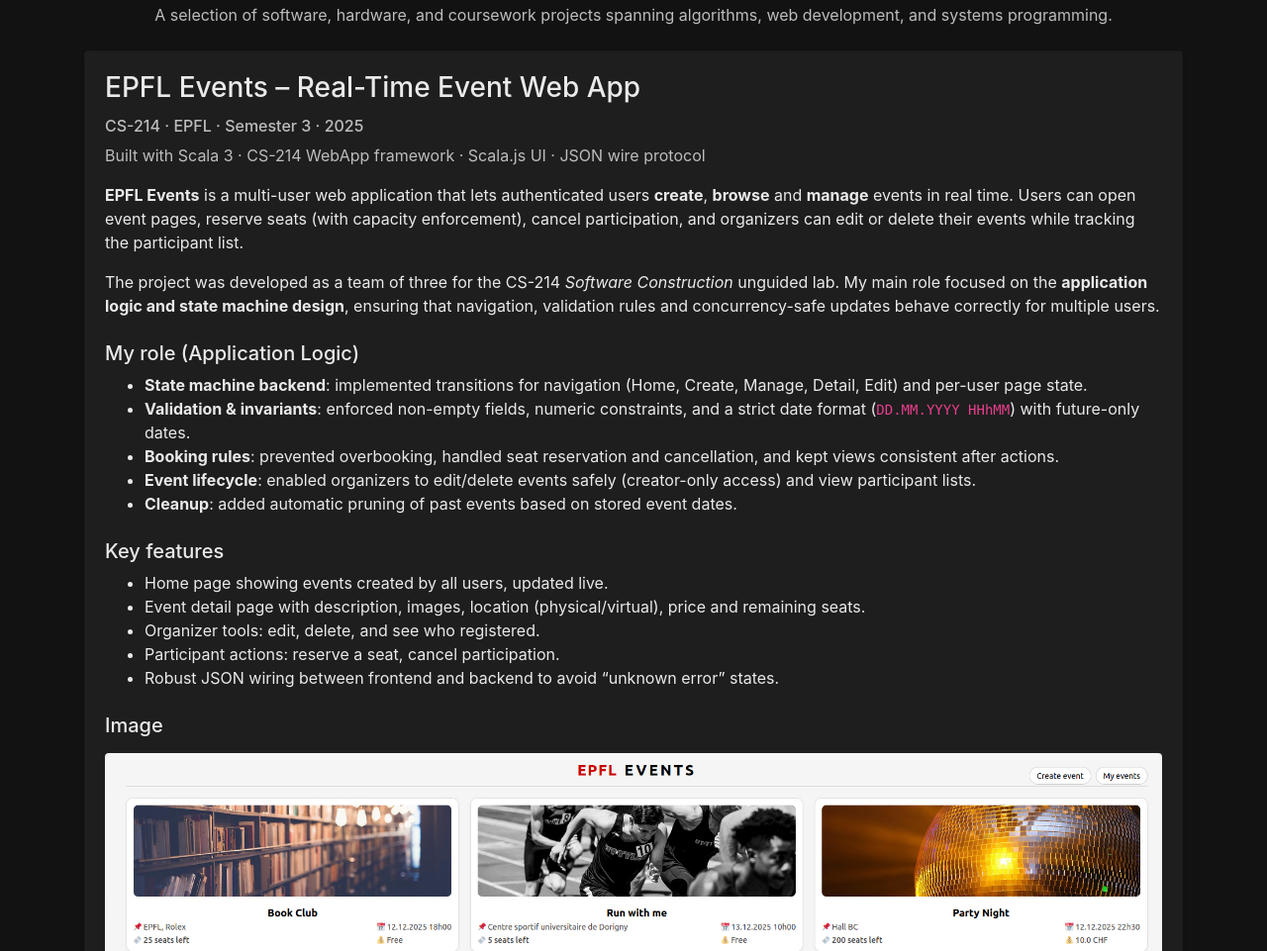
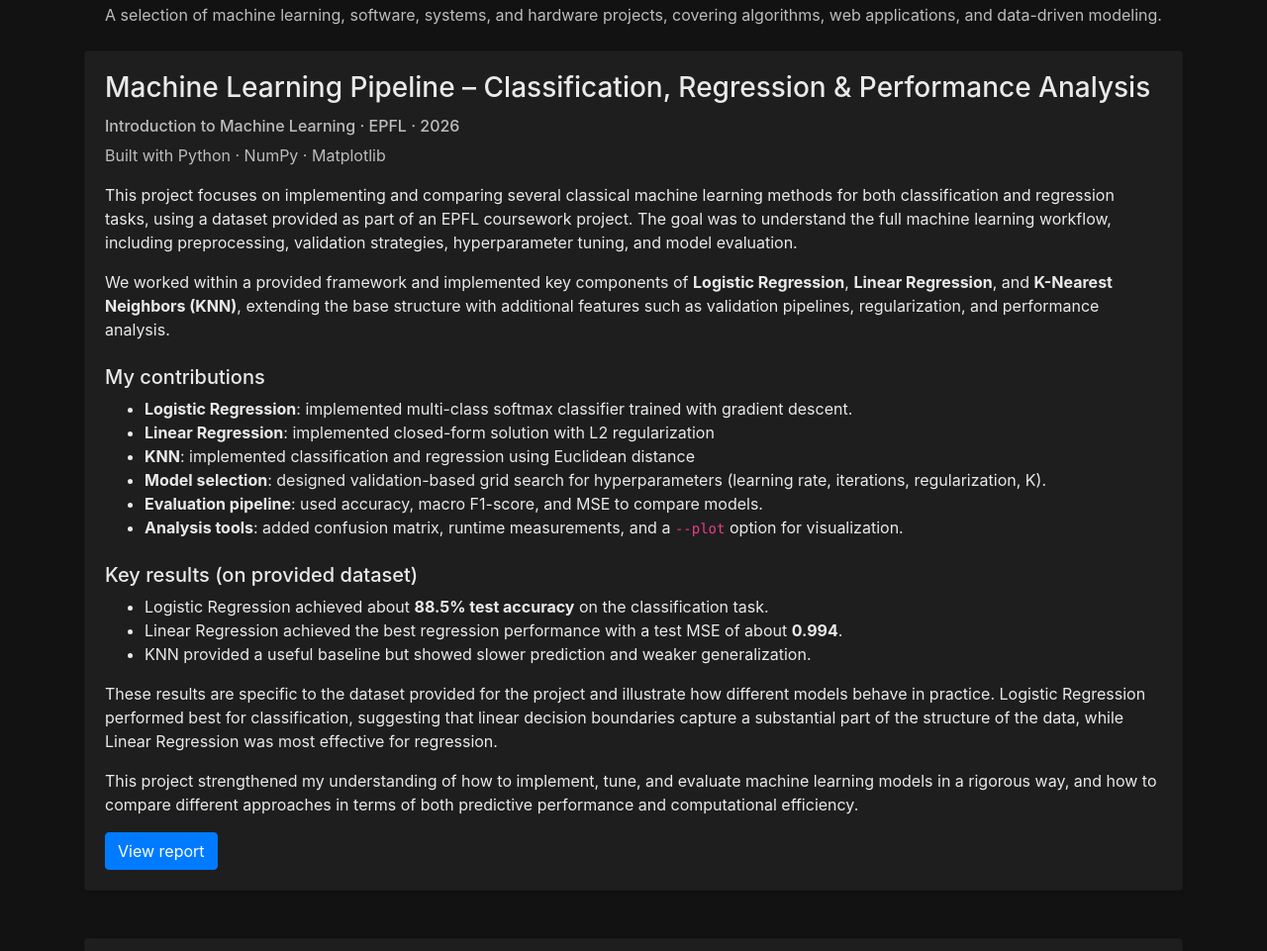
Before and after one commit to sefaav/website, a plain HTML site: page projects.html in a window 1280 px wide. Shown: the part 195-1156 px from the top of the page at 99% size. Drawn offline with nearby package versions, Linux system fonts and the light colour scheme.

Commit message:
Update projects page with ML project and improved bio

```diff
--- a/projects.html
+++ b/projects.html
@@ -37,9 +37,67 @@
             <header class="mt-4 mb-4 text-center">
                 <h1>Projects</h1>
                 <p class="text-muted mb-0">
-                    A selection of software, hardware, and coursework projects spanning algorithms, web development, and systems programming.
+                    A selection of machine learning, software, systems, and hardware projects, covering algorithms, web applications, and data-driven modeling.
                 </p>
             </header>
+
+            <section class="mb-5">
+                <div class="card shadow-sm lift">
+                    <div class="card-body">
+                        <h3 class="card-title">Machine Learning Pipeline – Classification, Regression & Performance Analysis</h3>
+                        <h6 class="text-muted mb-2">Introduction to Machine Learning · EPFL · 2026</h6>
+                        <p class="text-muted">Built with Python · NumPy · Matplotlib</p>
+
+                        <p>
+                            This project focuses on implementing and comparing several classical machine learning methods
+                            for both classification and regression tasks, using a dataset provided as part of an EPFL coursework project.
+                            The goal was to understand the full machine learning workflow, including preprocessing,
+                            validation strategies, hyperparameter tuning, and model evaluation.
+                        </p>
+
+                        <p>
+                            We worked within a provided framework and implemented key components of
+                            <strong>Logistic Regression</strong>, <strong>Linear Regression</strong>, and
+                            <strong>K-Nearest Neighbors (KNN)</strong>, extending the base structure with
+                            additional features such as validation pipelines, regularization, and performance analysis.
+                        </p>
+
+                        <h5 class="mt-4">My contributions</h5>
+                        <ul class="mb-3">
+                            <li><strong>Logistic Regression</strong>: implemented multi-class softmax classifier trained with gradient descent.</li>
+                            <li><strong>Linear Regression</strong>: implemented closed-form solution with L2 regularization</li>
+                            <li><strong>KNN</strong>: implemented classification and regression using Euclidean distance</li>
+                            <li><strong>Model selection</strong>: designed validation-based grid search for hyperparameters (learning rate, iterations, regularization, K).</li>
+                            <li><strong>Evaluation pipeline</strong>: used accuracy, macro F1-score, and MSE to compare models.</li>
+                            <li><strong>Analysis tools</strong>: added confusion matrix, runtime measurements, and a <code>--plot</code> option for visualization.</li>
+                        </ul>
+
+                        <h5 class="mt-4">Key results (on provided dataset)</h5>
+                        <ul class="mb-3">
+                            <li>Logistic Regression achieved about <strong>88.5% test accuracy</strong> on the classification task.</li>
+                            <li>Linear Regression achieved the best regression performance with a test MSE of about <strong>0.994</strong>.</li>
+                            <li>KNN provided a useful baseline but showed slower prediction and weaker generalization.</li>
+                        </ul>
+
+                        <p>
+                            These results are specific to the dataset provided for the project and illustrate how different models behave
+                            in practice. Logistic Regression performed best for classification, suggesting that linear decision boundaries
+                            capture a substantial part of the structure of the data, while Linear Regression was most effective for regression.
+                        </p>
+
+                        <p>
+                            This project strengthened my understanding of how to implement, tune, and evaluate machine learning models
+                            in a rigorous way, and how to compare different approaches in terms of both predictive performance
+                            and computational efficiency.
+                        </p>
+                        <a href="files/ms1_report.pdf"
+                        target="_blank" rel="noopener noreferrer"
+                        class="btn btn-primary">
+                            View report
+                        </a>
+                    </div>
+                </div>
+            </section>
 
             <section class="mb-5">
                 <div class="card shadow-sm lift">
```
Also changed, not shown: about.html (+3 -3 lines), index.html (+1 -1 lines), 1 other file.
